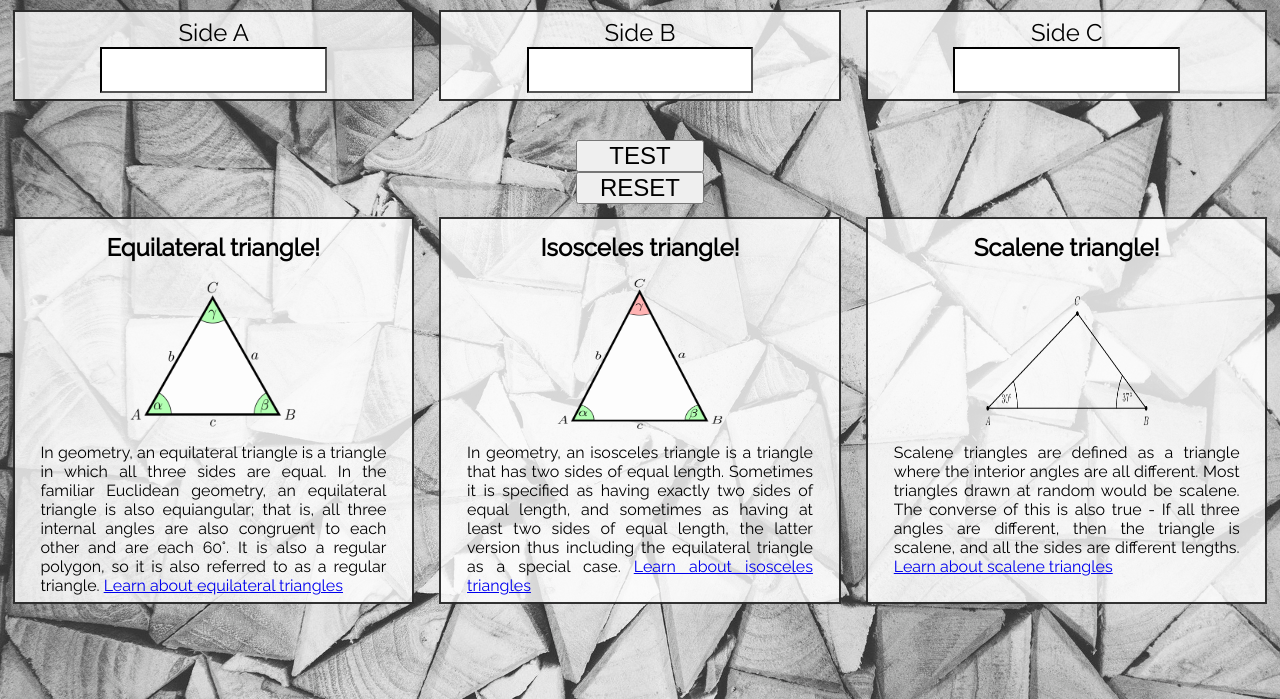
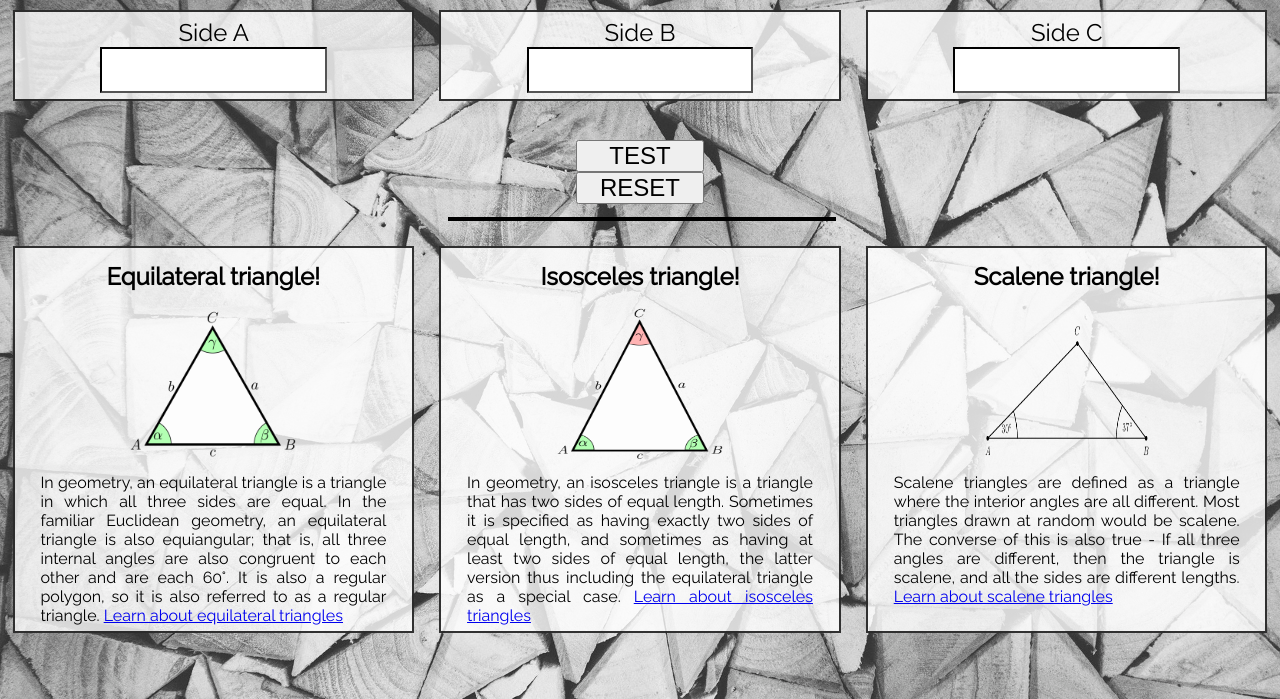
Before and after one commit to IJaccojwang/triangle-tracker, a plain HTML site: page index.html in a window 1280 px wide. Shown: the part 101-800 px from the top of the page. Drawn offline with Linux system fonts and the light colour scheme.

Commit message:
Style the result section

```diff
--- a/css/styles.css
+++ b/css/styles.css
@@ -58,8 +58,14 @@ input{
   margin-right: 44%;
   text-transform: uppercase;
 }
-.results{
+.result{
   text-align: center;
+  background-color: rgba(255, 255, 255, 0.8);
+  border: 2px solid;
+  width: 30%;
+  margin: 1%;
+  margin-left: 35%;
+  margin-right: 35%;
 }
 .properties{
   display: flex;
```
